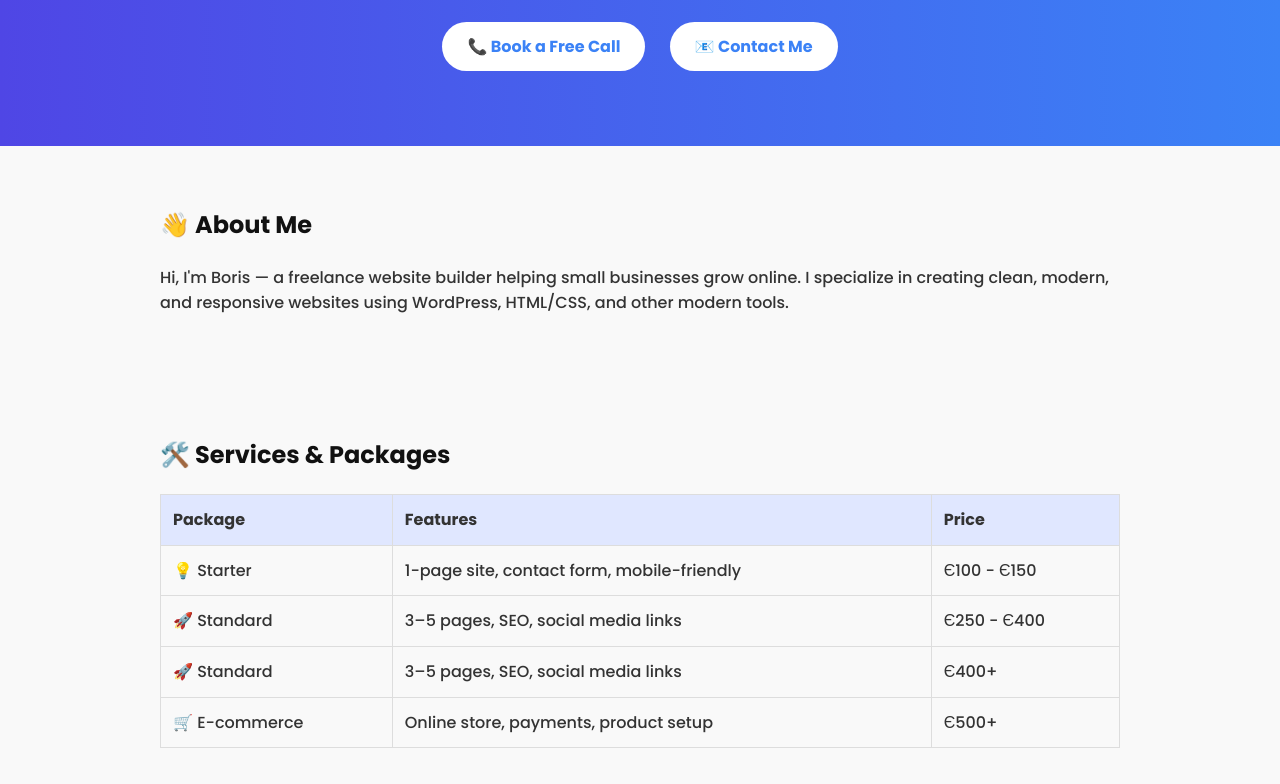
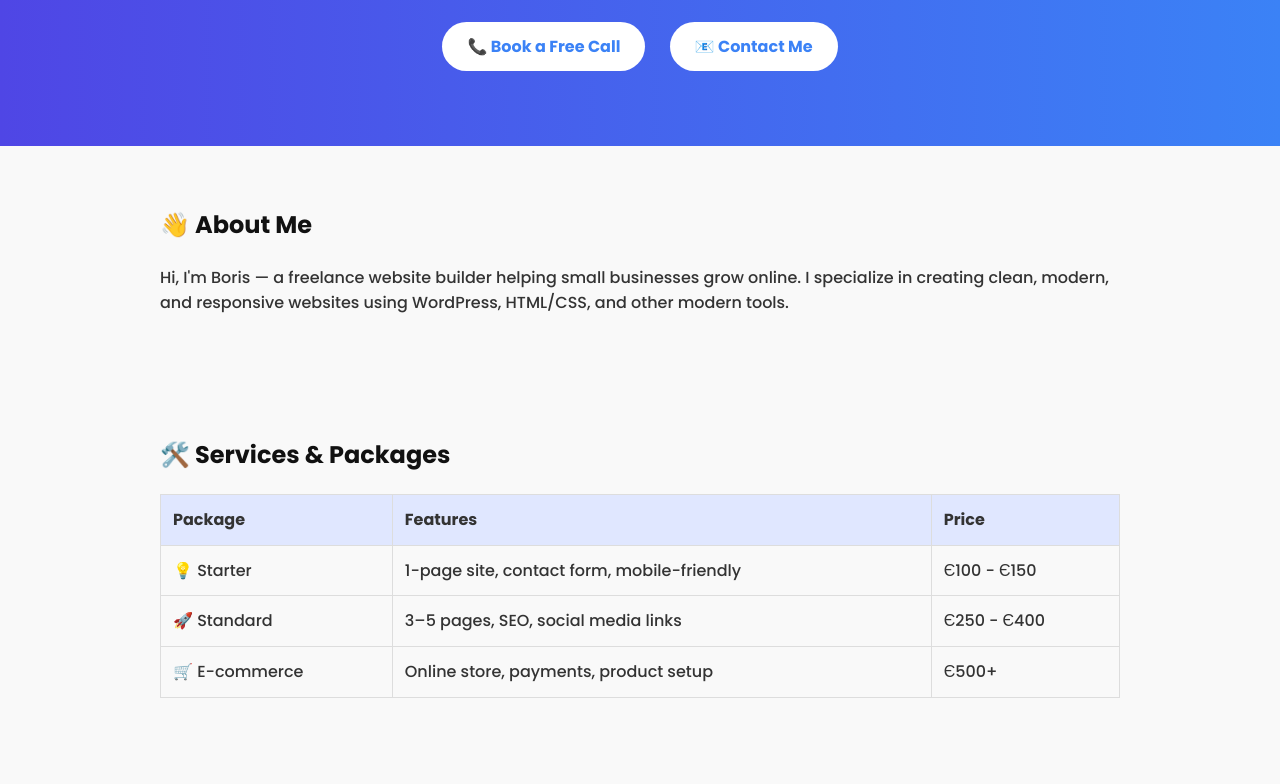
Before and after one commit to Tecbisi/tecbisi, a plain HTML site: page index.html in a window 1280 px wide. Shown: the part 168-952 px from the top of the page. Drawn offline with Linux system fonts and the light colour scheme.

Commit message:
Update index.html

```diff
--- a/index.html
+++ b/index.html
@@ -176,11 +176,6 @@
           <td>Є250 - Є400</td>
         </tr>
         <tr>
-          <td>🚀 <span data-i18n="standard">Standard</span></td>
-          <td data-i18n="standard_features">5+ pages, SEO, social media links</td>
-          <td>Є400+</td>
-        </tr>
-        <tr>
           <td>🛒 <span data-i18n="ecommerce">E-commerce</span></td>
           <td data-i18n="ecommerce_features">Online store, payments, product setup</td>
           <td>Є500+</td>
```
